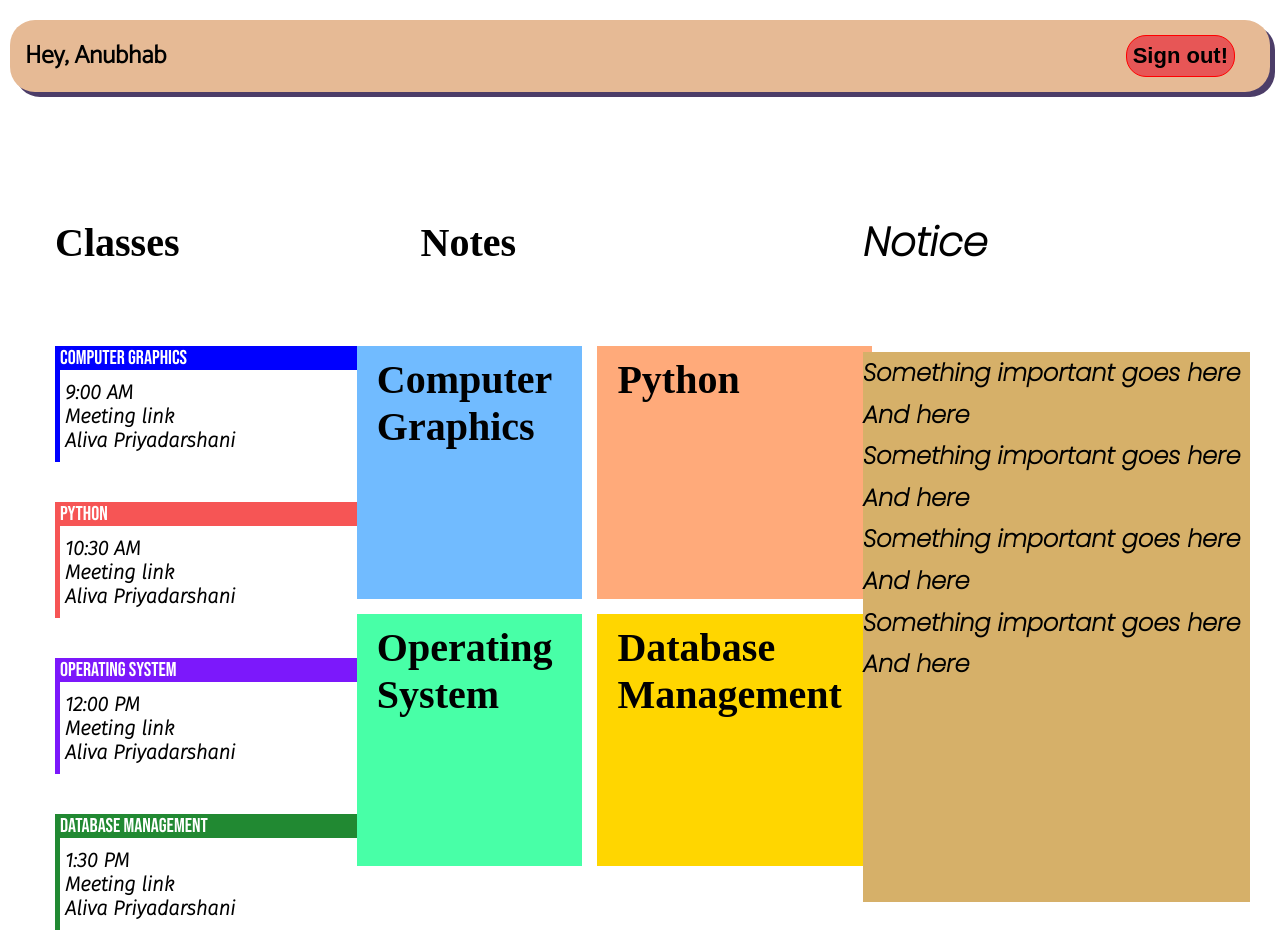
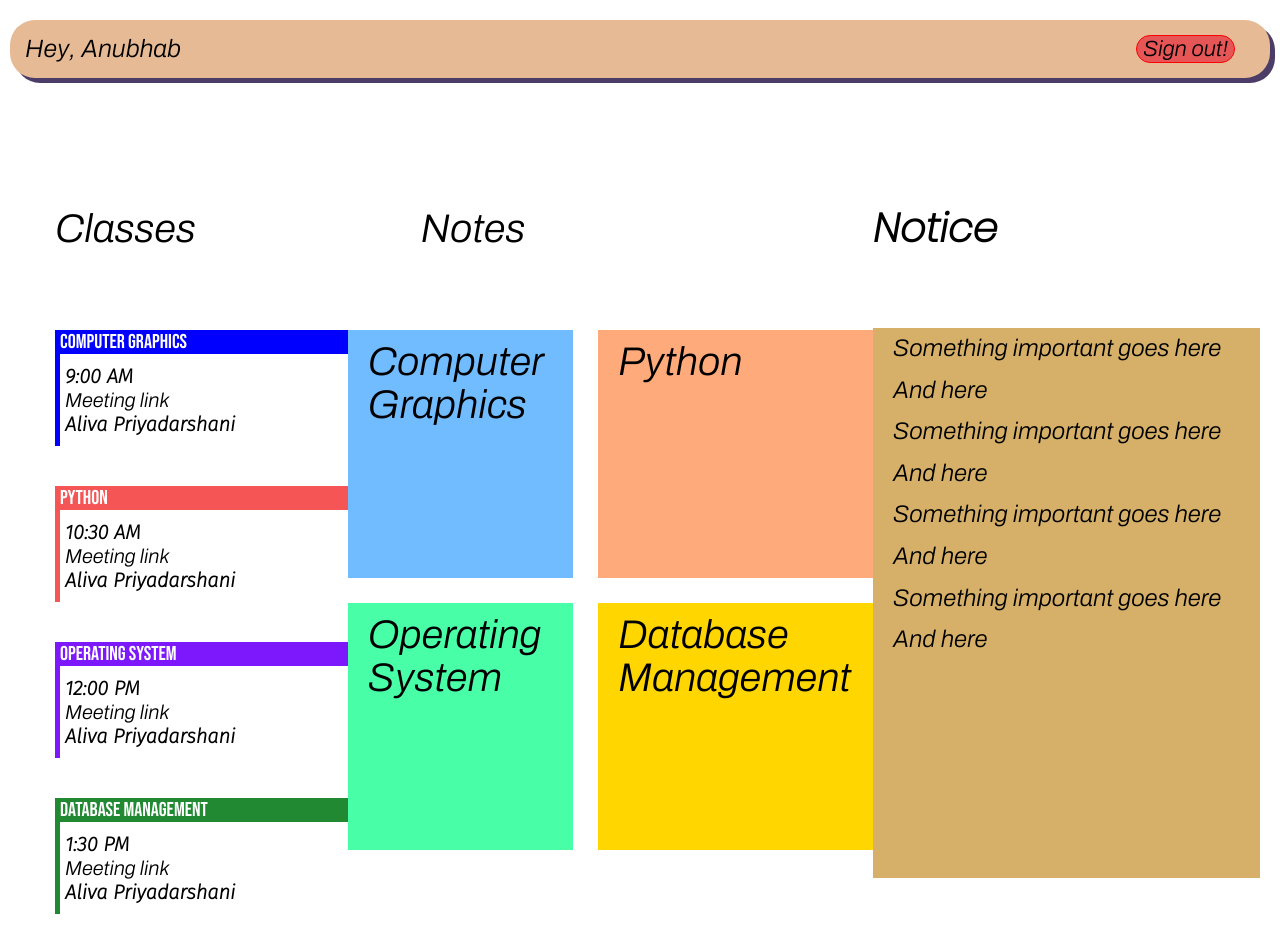
Before and after one commit to mrb1nary/E-Kaksha, a React (Create React App) app: page / in a window 1280 px wide. Built offline with nearby package versions, Linux system fonts and the light colour scheme.

Commit message:
Added SubUnit componenet

```diff
--- a/package.json
+++ b/package.json
@@ -13,6 +13,7 @@
     "@testing-library/react": "^12.1.4",
     "@testing-library/user-event": "^13.5.0",
     "firebase": "^9.6.9",
+    "framer-motion": "^6.3.3",
     "react": "^17.0.2",
     "react-dom": "^17.0.2",
     "react-router-dom": "^6.3.0",
--- a/src/App.js
+++ b/src/App.js
@@ -1,16 +1,15 @@
 import React from "react";
 // import LoginCard from "./Components/LoginCard";
-import StudentComp from "./Components/StudentComp"
-import Navbar from "./Components/Navbar";
-import {BrowserRouter as Router, Routes, Route} from "react-router-dom"
+
+import {BrowserRouter as Router} from "react-router-dom"
+import AnimatedRoutes from "./Components/AnimatedRoutes";
 import "./CSS/App.css"
 
 function App() {
   return (
     <Router>
-      <Routes>
-      <Route path="/" exact element={<><Navbar/><StudentComp/></>}/>
-      </Routes>
+      {/* <LoginCard/> */}
+      <AnimatedRoutes/>
     </Router>
   );
 }
--- a/src/CSS/StudentComp.css
+++ b/src/CSS/StudentComp.css
@@ -9,6 +9,12 @@
     margin: 0;
     box-sizing: border-box;
     /* border: 1px solid red; */
+}
+
+a:-webkit-any-link{
+    text-decoration: inherit;
+    color: inherit;
+
 }
 
 
@@ -108,6 +114,7 @@
 
 
 .notes{
+
     padding-left: 35px;
     padding-top: 100px;
     /* border: 1px solid red; */
@@ -130,11 +137,13 @@
     display: grid;
     grid-template-columns: repeat(2, 1fr);
     grid-template-rows: repeat(2, 1fr);
-    grid-gap: 15px;
+    grid-gap: 25px;
     height: 80%;
     justify-content: center;
 
 }
+
+
 
 .notes__sub1{
 
@@ -155,6 +164,8 @@
 }
 
 .notes__sub{
+    height: 100%;
+    width: 100%;
     padding: 10px 30px 10px 20px;
     transition: 300ms ease-in-out;
 }
@@ -164,6 +175,7 @@
 }
 
 .notice{
+    font-weight: 800;
     font-family: 'Poppins', sans-serif;
     padding-left: 35px;
     padding-top: 100px;
@@ -172,7 +184,7 @@
     flex-direction: column;
     width: 33%;
     height: 80%;
-    margin-left: 20px;
+    margin-left: 30px;
     margin-top: 20px;
     align-items: left;
     font-size: 40px;
@@ -180,13 +192,14 @@
 }
 
 .notice__board{
-    margin-top: 80px;
+    margin-top: 70px;
     /* border: 1px solid red; */
     height: 550px;
     font-size: 24px;
     background-color: rgb(214, 176, 105);
     line-height: 2.6rem;
     transition: 300ms ease-in;
+    padding-left: 20px;
 }
 
 .notice__board:hover{
--- /dev/null
+++ b/src/CSS/SubUnit.css
@@ -0,0 +1,40 @@
+@import url('https://fonts.googleapis.com/css2?family=Archivo:ital,wght@1,300&display=swap');
+
+*{
+    box-sizing: border-box;
+    margin: 0;
+    font-family: 'Archivo', sans-serif;
+}
+
+.subUnit{
+    /* border: 1px solid red; */
+    display: flex;
+    flex-direction: column;
+    margin-top: 100px;
+    height: 80vh;
+    align-items: center;
+    padding-top: 30px;
+}
+
+.sub{
+    display: flex;
+    line-height: 30px;
+    border: 2px solid rgb(93, 104, 72);
+    width: 40%;
+    margin-top: 20px;
+    padding: 20px;
+    font-size: 25px;
+    font-weight: 700;
+    justify-content: center;
+    border-radius: 30px;
+    color: black;
+    background: rgb(255,255,255);
+    transition: 0.5s ease-in-out;
+}
+
+.sub:hover{
+    box-shadow: 5px 10px black;
+    background: linear-gradient(90deg, rgba(2,0,36,1) 0%, rgba(9,83,121,1) 44%, rgba(0,212,255,1) 100%);
+    color: white;
+    cursor: pointer;
+}
--- /dev/null
+++ b/src/Components/AnimatedRoutes.js
@@ -0,0 +1,21 @@
+import React from 'react'
+import {Routes, Route, useLocation} from "react-router-dom"
+import StudentComp from "./StudentComp"
+import Navbar from "./Navbar";
+import SubUnit from "./SubUnit"
+import {AnimatePresence} from "framer-motion"
+
+
+function AnimatedRoutes() {
+    const location=useLocation();
+  return (
+      <AnimatePresence>
+        <Routes location={location} key={location.pathname}>
+            <Route path="/" exact element={<><Navbar/><StudentComp/></>}/>
+            <Route path="/SubUnit" exact element={<><Navbar/><SubUnit/></>}/>
+        </Routes>
+    </AnimatePresence>
+  )
+}
+
+export default AnimatedRoutes
--- a/src/Components/StudentComp.js
+++ b/src/Components/StudentComp.js
@@ -1,10 +1,19 @@
 import React from 'react'
+import {Link} from "react-router-dom"
+import { motion } from 'framer-motion'
+
 import "../CSS/StudentComp.css"
 
 
 function StudentComp() {
   return (
-    <div>
+    <motion.div
+
+    initial={{opacity:0}}
+    animate={{opacity:1}}
+    exit={{opacity:0}}
+
+    >
 
 
 
@@ -33,10 +42,12 @@
         <div className='notes'>
             Notes
             <div className='notes__sd'>
-                <div className='notes__sub1 notes__sub'>Computer Graphics</div>
-                <div className='notes__sub2 notes__sub'>Python</div>
-                <div className='notes__sub3 notes__sub'>Operating System</div>
-                <div className='notes__sub4 notes__sub'>Database Management</div>
+
+                <Link to="SubUnit"><motion.div  className='notes__sub1 notes__sub' id="cg" >Computer Graphics</motion.div></Link>
+                <Link to="SubUnit"><motion.div  className='notes__sub2 notes__sub' id="py" >Python</motion.div></Link>
+                <Link to="SubUnit"><motion.div  className='notes__sub3 notes__sub' id="os" >Operating System</motion.div></Link>
+                <Link to="SubUnit"><motion.div  className='notes__sub4 notes__sub' id="dbms" >Database Management</motion.div></Link>
+
             </div>
         </div>
 
@@ -55,7 +66,7 @@
                 And here<br/>
                 </div>
         </div>
-    </div>
+    </motion.div>
   )
 }
 
--- /dev/null
+++ b/src/Components/SubUnit.js
@@ -0,0 +1,20 @@
+import React from 'react'
+import "../CSS/SubUnit.css"
+import {motion} from "framer-motion"
+
+function SubUnit() {
+  return (
+    <motion.div
+    className='subUnit'
+
+
+    >
+        <div className='sub1 sub'>Unit 1</div>
+        <div className='sub2 sub'>Unit 2</div>
+        <div className='sub3 sub'>Unit 3</div>
+        <div className='sub4 sub'>Unit 4</div>
+    </motion.div>
+  )
+}
+
+export default SubUnit
```
Also changed, not shown: 1 other file (tests, documents, lock files or other folders).
